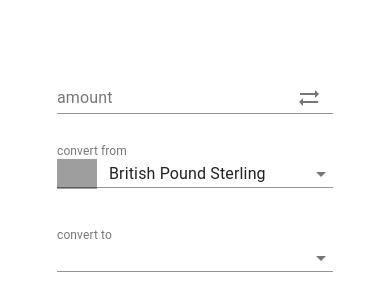
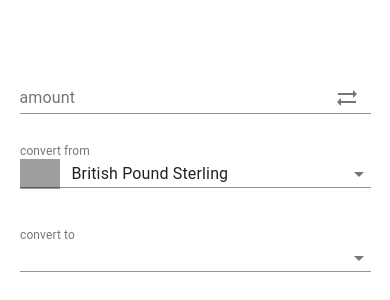
Before and after one commit to AnatDean/currency_converter, a React (Create React App) app: page / in a window 390 px wide. Shown: the part 248-548 px from the top of the page. Built offline with nearby package versions, Linux system fonts and the light colour scheme; grey boxes are pictures that could not be loaded.

Commit message:
make widths responsive

```diff
--- /dev/null
+++ b/src/styles/breakpoints.scss
@@ -0,0 +1,58 @@
+// Small tablets and large smartphones (landscape view)
+$screen-sm-min: 576px;
+
+// Small tablets (portrait view)
+$screen-md-min: 768px;
+
+// Tablets and small desktops
+$screen-lg-min: 992px;
+
+// Large tablets and desktops
+$screen-xl-min: 1400px;
+
+@mixin sm-only {
+  @media (max-width: #{$screen-sm-min}) {
+    @content;
+  }
+}
+
+// Small devices
+@mixin sm {
+  @media (min-width: #{$screen-sm-min}) {
+    @content;
+  }
+}
+
+// Medium devices
+@mixin md {
+  @media (min-width: #{$screen-md-min}) {
+    @content;
+  }
+}
+
+// Large devices
+@mixin lg {
+  @media (min-width: #{$screen-lg-min}) {
+    @content;
+  }
+}
+
+// Extra large devices
+@mixin xl {
+  @media (min-width: #{$screen-xl-min}) {
+    @content;
+  }
+}
+
+// Custom devices
+@mixin rwd($screen) {
+  @media (min-width: $screen+"px") {
+    @content;
+  }
+}
+
+@mixin max($screen) {
+  @media (max-width: $screen+"px") {
+    @content;
+  }
+}
--- a/src/styles/global.scss
+++ b/src/styles/global.scss
@@ -1,4 +1,6 @@
 @import "./colours.scss";
+@import "./breakpoints.scss";
+
 .App {
   text-align: center;
   color: $black;
@@ -11,6 +13,10 @@
     flex-direction: column;
     .MuiFormControl-root {
       margin: 10px 0;
+      width: 90vw;
+      @include sm {
+        width: 40vw;
+      }
     }
   }
 }
```
